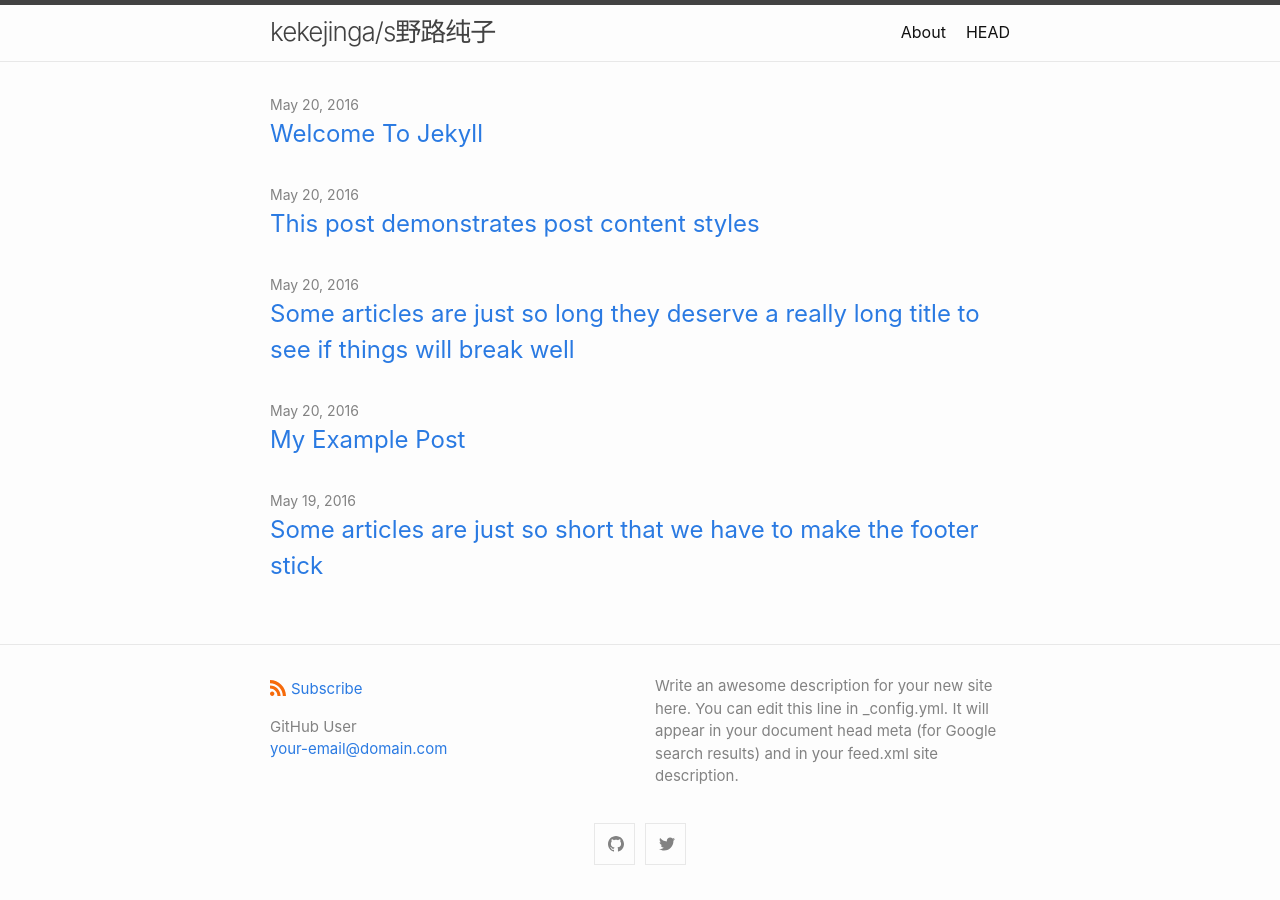
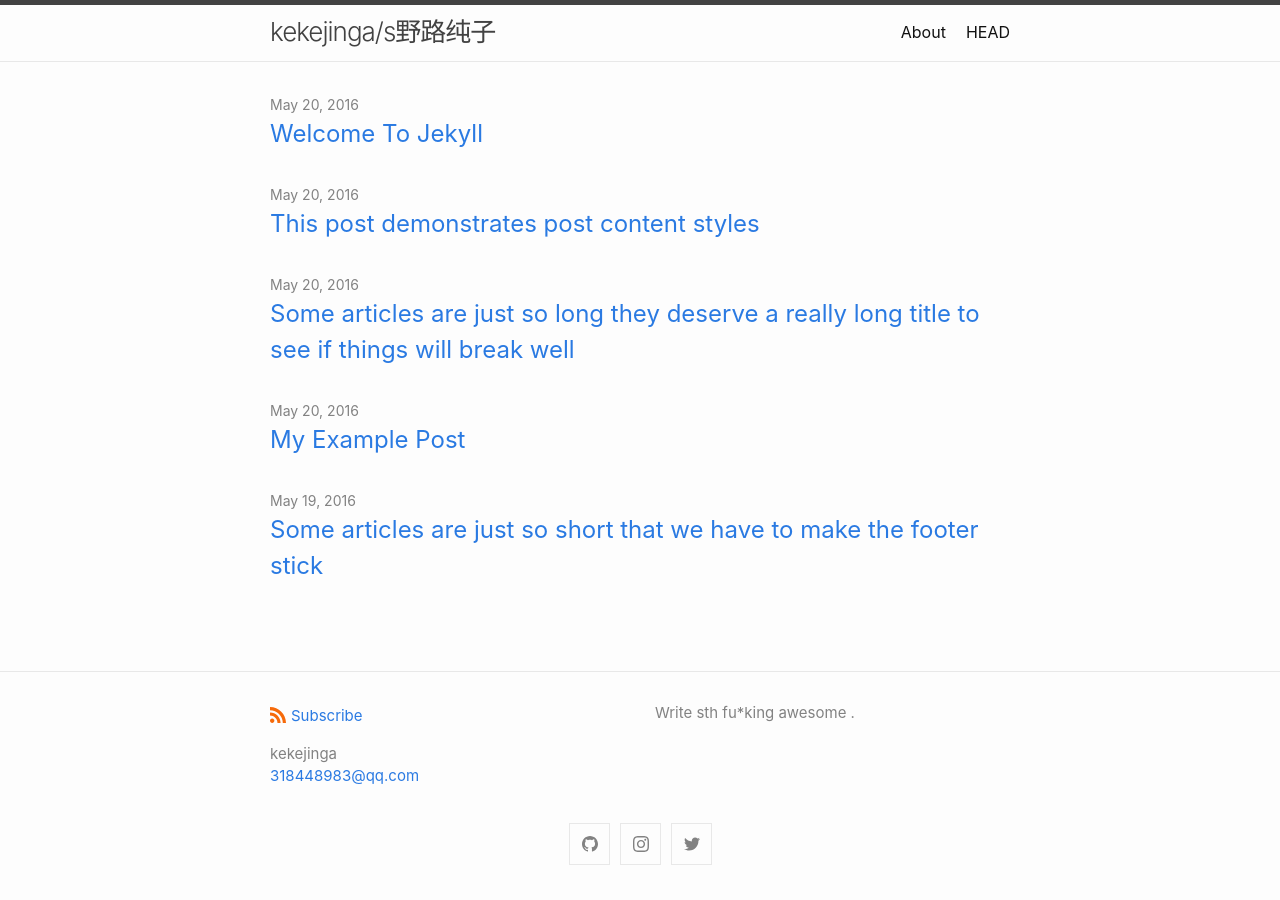
Before and after one commit to kekejinga/kekejinga.github.io, a Jekyll site: the page built from index.md, in a window 1280 px wide. Built offline with Jekyll 4.4.1, drawn with Linux system fonts in a browser that asks for light colours.

Commit message:
Update _config.yml

```diff
--- a/_config.yml
+++ b/_config.yml
@@ -1,11 +1,9 @@
 title: kekejinga/s野路纯子
 author:
-  name: GitHub User
-  email: your-email@domain.com
+  name: kekejinga
+  email: 318448983@qq.com
 description: > # this means to ignore newlines until "show_excerpts:"
-  Write an awesome description for your new site here. You can edit this
-  line in _config.yml. It will appear in your document head meta (for
-  Google search results) and in your feed.xml site description.
+  Write sth fu*king awesome .
 
 show_excerpts: false # set to true to show excerpts on the homepage
 
@@ -22,7 +20,7 @@ minima:
     # dribbble: jekyll
     # facebook: jekyll
     # flickr:   jekyll
-    # instagram: jekyll
+    instagram: https://www.instagram.com/kekejinga/
     # linkedin: jekyll
     # pinterest: jekyll
     # youtube: jekyll
```
